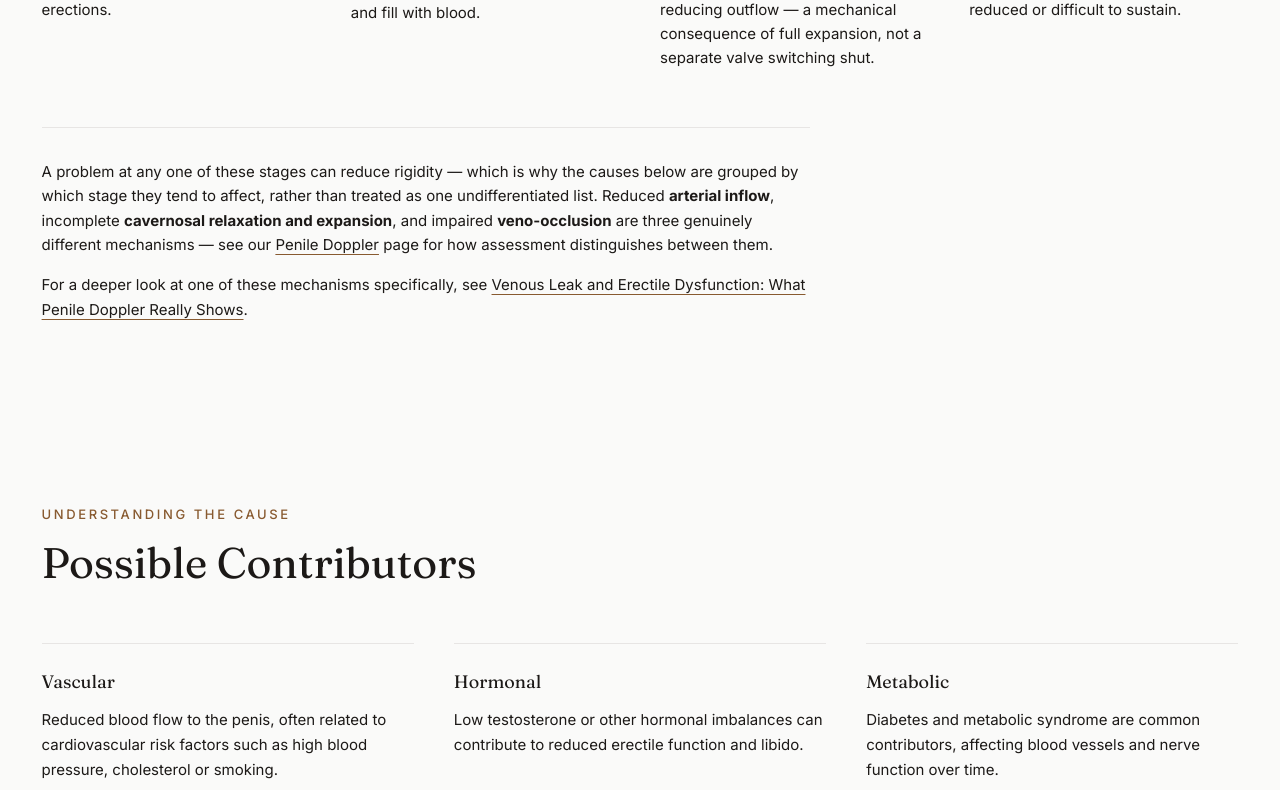
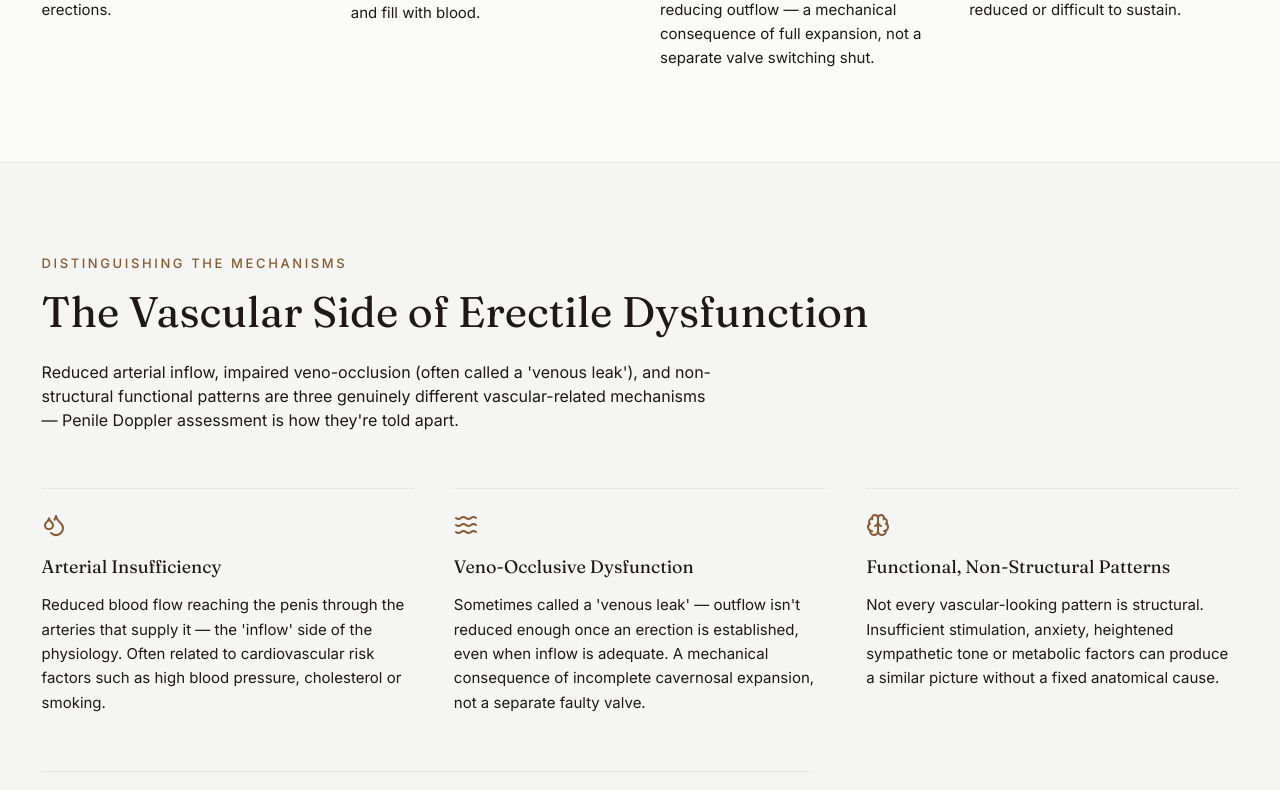
Before and after one commit to almolca/dr-alejandro-molina, a Next.js app: page /erectile-dysfunction in a window 1280 px wide. Shown: the part 1850-2640 px from the top of the page. Built offline with nearby package versions, Linux system fonts and the light colour scheme; no server answers.

Commit message:
feat(seo,content): give ED page's vascular mechanisms a real, visible section
Co-Authored-By: Claude Sonnet 5 <noreply@anthropic.com>

```diff
--- a/src/app/(marketing)/erectile-dysfunction/page.tsx
+++ b/src/app/(marketing)/erectile-dysfunction/page.tsx
@@ -1,6 +1,6 @@
 import type { Metadata } from "next";
 import Link from "next/link";
-import { Activity, CircleDot, Pill, Stethoscope, Syringe, TestTube, Zap } from "lucide-react";
+import { Activity, Brain, CircleDot, Droplets, Pill, Stethoscope, Syringe, TestTube, Waves, Zap } from "lucide-react";
 import { AmpersandText } from "@/components/ui/AmpersandText";
 import { VascularFlowDiagram } from "@/components/illustrations/VascularFlowDiagram";
 import { EditorialFrame } from "@/components/editorial/EditorialFrame";
@@ -90,6 +90,28 @@ const causes = [
     label: "Pelvic / structural",
     description:
       "Previous pelvic surgery, radiotherapy, or structural conditions such as Peyronie's disease can affect erectile function directly.",
+  },
+];
+
+/** Spec R7.1.3 §1 — vascular mechanisms deep-dive: patient-facing, not an academic-density list, but visible and specific enough to demonstrate real depth. */
+const vascularMechanisms = [
+  {
+    title: "Arterial Insufficiency",
+    description:
+      "Reduced blood flow reaching the penis through the arteries that supply it — the 'inflow' side of the physiology. Often related to cardiovascular risk factors such as high blood pressure, cholesterol or smoking.",
+    icon: Droplets,
+  },
+  {
+    title: "Veno-Occlusive Dysfunction",
+    description:
+      "Sometimes called a 'venous leak' — outflow isn't reduced enough once an erection is established, even when inflow is adequate. A mechanical consequence of incomplete cavernosal expansion, not a separate faulty valve.",
+    icon: Waves,
+  },
+  {
+    title: "Functional, Non-Structural Patterns",
+    description:
+      "Not every vascular-looking pattern is structural. Insufficient stimulation, anxiety, heightened sympathetic tone or metabolic factors can produce a similar picture without a fixed anatomical cause.",
+    icon: Brain,
   },
 ];
 
@@ -267,24 +289,32 @@ export default function ErectileDysfunctionPage() {
               </StaggerItem>
             ))}
           </StaggerGroup>
+        </Container>
+      </section>
+
+      {/* Vascular mechanisms — spec R7.1.3 §1: a real, visible section, not a subtle line + link */}
+      <section className="border-t border-border bg-surface py-section-y">
+        <Container>
+          <SectionHeading
+            eyebrow="Distinguishing the mechanisms"
+            heading="The Vascular Side of Erectile Dysfunction"
+            description="Reduced arterial inflow, impaired veno-occlusion (often called a 'venous leak'), and non-structural functional patterns are three genuinely different vascular-related mechanisms — Penile Doppler assessment is how they're told apart."
+          />
+          <StaggerGroup className="mt-14 grid grid-cols-1 gap-x-10 gap-y-10 md:grid-cols-3">
+            {vascularMechanisms.map((mechanism) => (
+              <StaggerItem key={mechanism.title} className="card-hover border-t border-border pt-6">
+                <mechanism.icon className="h-6 w-6 text-accent-strong" aria-hidden="true" />
+                <h3 className="mt-4 font-display text-lg text-foreground">{mechanism.title}</h3>
+                <p className="mt-3 text-sm leading-relaxed text-muted-foreground">{mechanism.description}</p>
+              </StaggerItem>
+            ))}
+          </StaggerGroup>
           <Reveal delay={0.1}>
             <p className="mt-14 max-w-3xl border-t border-border pt-8 text-sm leading-relaxed text-muted-foreground">
-              A problem at any one of these stages can reduce rigidity —
-              which is why the causes below are grouped by which stage
-              they tend to affect, rather than treated as one
-              undifferentiated list. Reduced <strong className="text-foreground">arterial inflow</strong>,
-              incomplete <strong className="text-foreground">cavernosal relaxation and expansion</strong>,
-              and impaired <strong className="text-foreground">veno-occlusion</strong> are three
-              genuinely different mechanisms — see our{" "}
               <Link href="/erectile-dysfunction/penile-doppler" className="text-foreground underline decoration-accent-strong underline-offset-4">
                 Penile Doppler
               </Link>{" "}
-              page for how assessment distinguishes between them.
-            </p>
-          </Reveal>
-          <Reveal delay={0.15}>
-            <p className="mt-4 max-w-3xl text-sm text-muted-foreground">
-              For a deeper look at one of these mechanisms specifically, see{" "}
+              assessment is how these mechanisms are distinguished in practice. For a deeper look at one of them specifically, see{" "}
               <Link href="/insights/venous-leak-erectile-dysfunction" className="text-foreground underline decoration-accent-strong underline-offset-4">
                 Venous Leak and Erectile Dysfunction: What Penile Doppler Really Shows
               </Link>.
```
